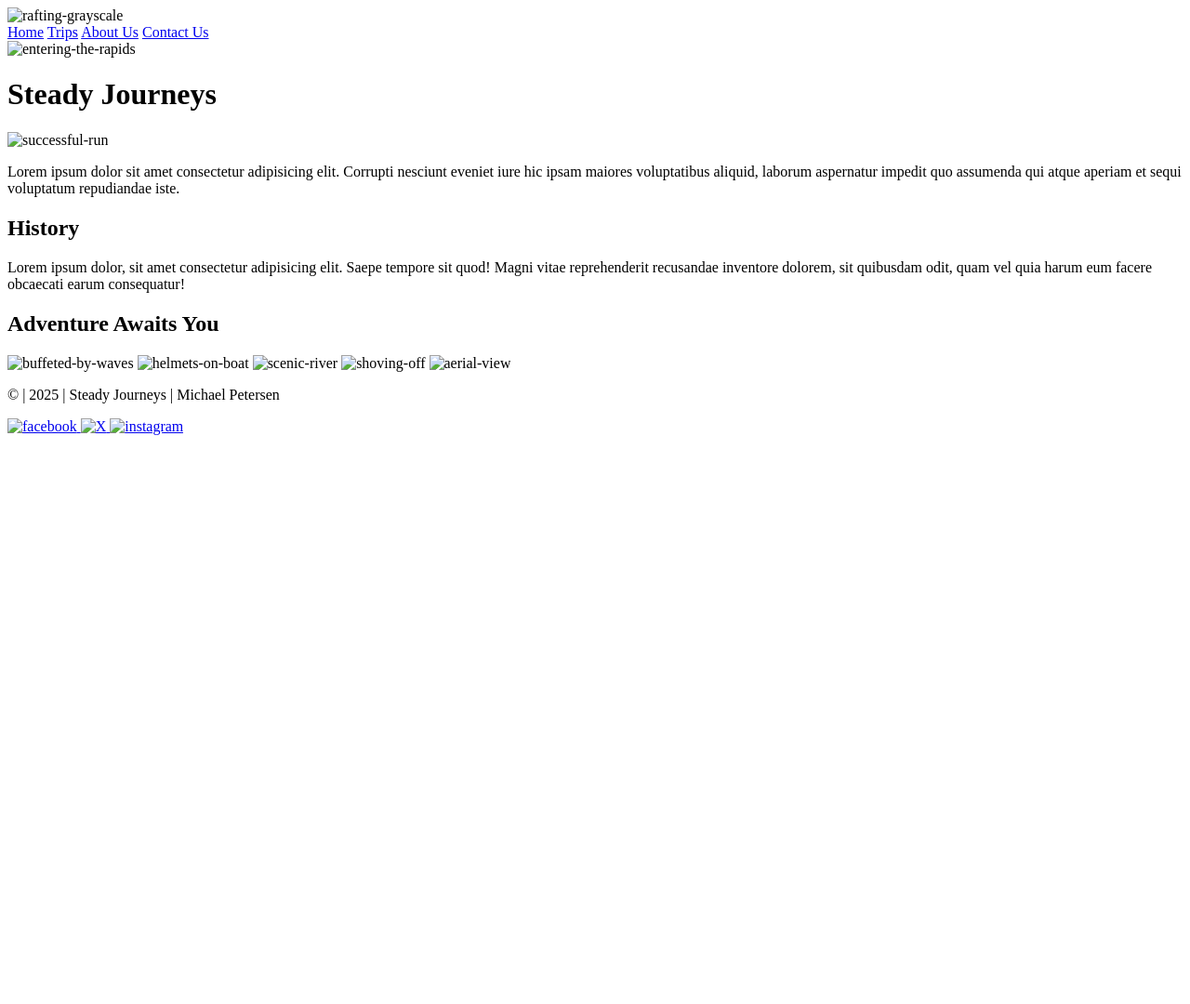
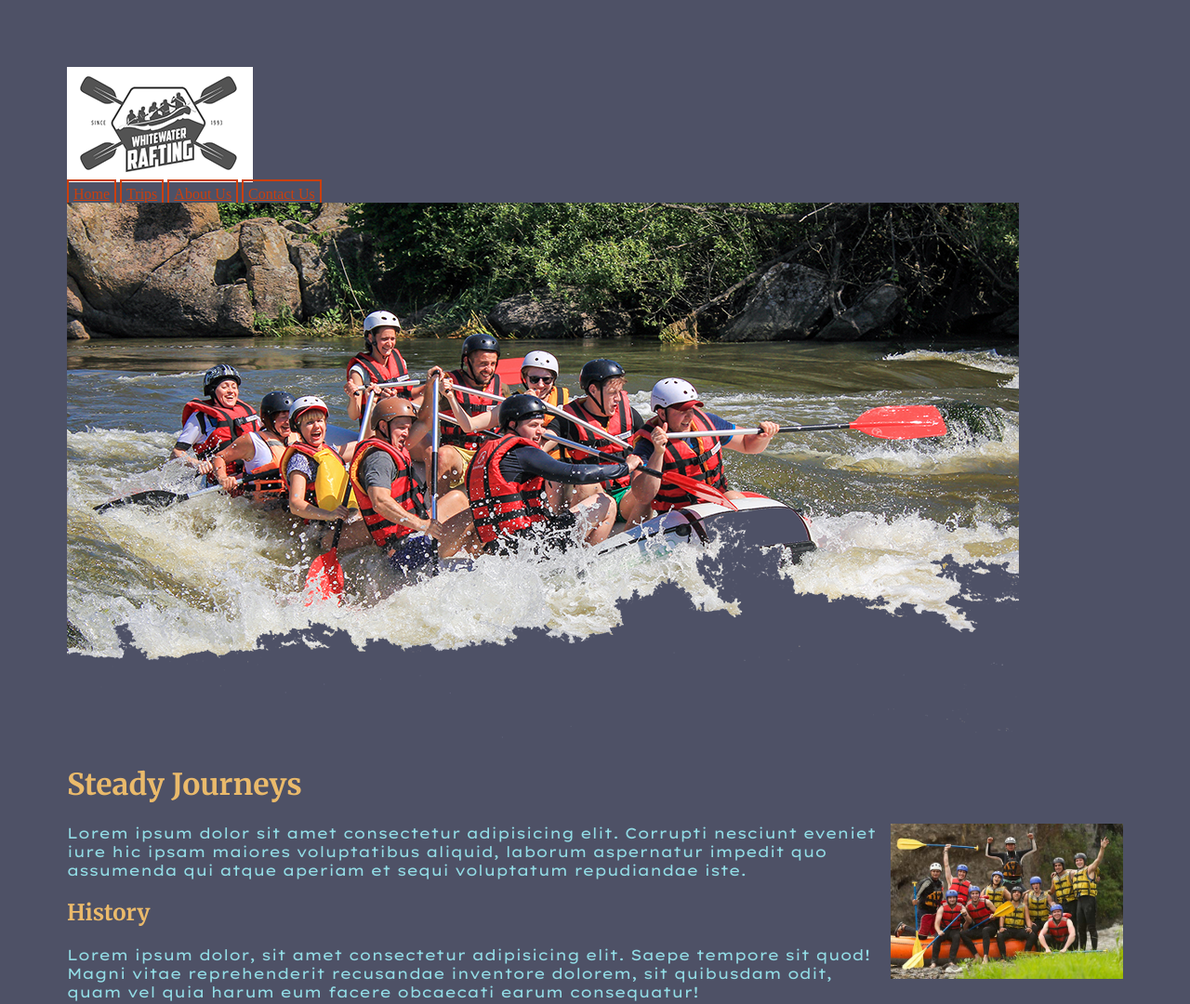
Before and after one commit to ForestofAeshe/wdd130, a plain HTML site: page wwr/about.html in a window 1280 px wide. Shown: the top 1080 px of the page at 93% size. Before the commit the page ends 800 px from the top, so only its background shows below. Drawn offline with Linux system fonts and the light colour scheme; the site is published under a folder, as on GitHub Pages, so addresses that start at the root find nothing.

Commit message:
removed /wwr/

```diff
--- a/wwr/about.html
+++ b/wwr/about.html
@@ -4,14 +4,14 @@
     <meta charset="UTF-8">
     <meta name="viewport" content="width=device-width, initial-scale=1.0">
     <title>Document</title>
-    <link rel="stylesheet" href="/wwr/styles/about.css">
+    <link rel="stylesheet" href="styles/about.css">
     <link rel="preconnect" href="https://fonts.googleapis.com">
     <link rel="preconnect" href="https://fonts.gstatic.com" crossorigin>
     <link href="https://fonts.googleapis.com/css2?family=Lexend+Giga:wght@100..900&family=Merriweather:wght@400;700&display=swap" rel="stylesheet">
 </head>
 <body>
     <header>
-        <img src="/wwr/images/rafting-logo.png" alt="rafting-grayscale">
+        <img src="images/rafting-logo.png" alt="rafting-grayscale">
         <nav>
             <a href="index.html">Home</a>
             <a href="trips.html">Trips</a>
@@ -21,10 +21,10 @@
     </header>
     <main>
         <div>
-            <img class="hero" src="/wwr/images/hero.png" alt="entering-the-rapids">
+            <img class="hero" src="images/hero.png" alt="entering-the-rapids">
             <h1>Steady Journeys</h1>
             <article>
-                <img src="/wwr/images/group-celebration.jpg" alt="successful-run">
+                <img src="images/group-celebration.jpg" alt="successful-run">
                 <p>Lorem ipsum dolor sit amet consectetur adipisicing elit. Corrupti nesciunt eveniet iure hic ipsam maiores voluptatibus aliquid, laborum aspernatur impedit quo assumenda qui atque aperiam et sequi voluptatum repudiandae iste.</p>
             </article>
         </div>
@@ -34,24 +34,24 @@
         </section>
         <section>
             <h2>Adventure Awaits You</h2>
-            <img src="/wwr/images/buffeted-by-waves.jpg" alt="buffeted-by-waves">
-            <img src="/wwr/images/helmets-on-boat.jpg" alt="helmets-on-boat">
-            <img src="/wwr/images/river.jpg" alt="scenic-river">
-            <img src="/wwr/images/shoving-off.jpg" alt="shoving-off">
-            <img src="/wwr/images/aerial-view-of-navigation.jpg" alt="aerial-view">
+            <img src="images/buffeted-by-waves.jpg" alt="buffeted-by-waves">
+            <img src="images/helmets-on-boat.jpg" alt="helmets-on-boat">
+            <img src="images/river.jpg" alt="scenic-river">
+            <img src="images/shoving-off.jpg" alt="shoving-off">
+            <img src="images/aerial-view-of-navigation.jpg" alt="aerial-view">
         </section>
     </main>
     <footer>
         <p>&copy; | 2025 | Steady Journeys | Michael Petersen</p>
         <nav class="sociallinks">
             <a href="https://facebook.com" target="_blank">
-                <img src="/wwr/images/facebook-logo.png" alt="facebook">
+                <img src="images/facebook-logo.png" alt="facebook">
             </a>
             <a href="https://twitter.com" target="_blank">
-                <img src="/wwr/images/twitter-x-logo.webp" alt="X">
+                <img src="images/twitter-x-logo.webp" alt="X">
             </a>
             <a href="https://instagram.com" target="_blank">
-                <img src="/wwr/images/instagram-logo.jpg" alt="instagram">
+                <img src="images/instagram-logo.jpg" alt="instagram">
             </a>
         </nav>
     </footer>
```
